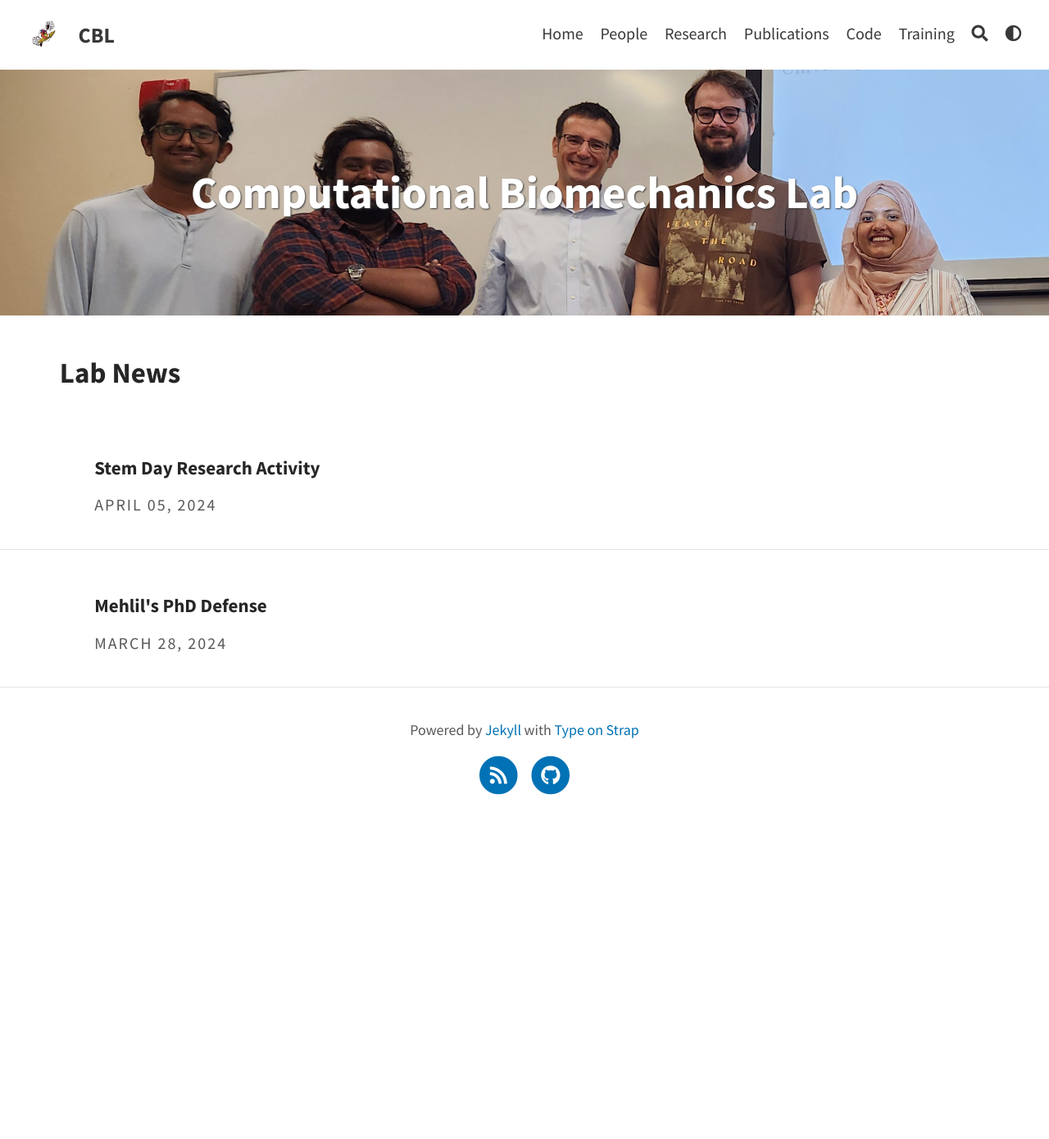
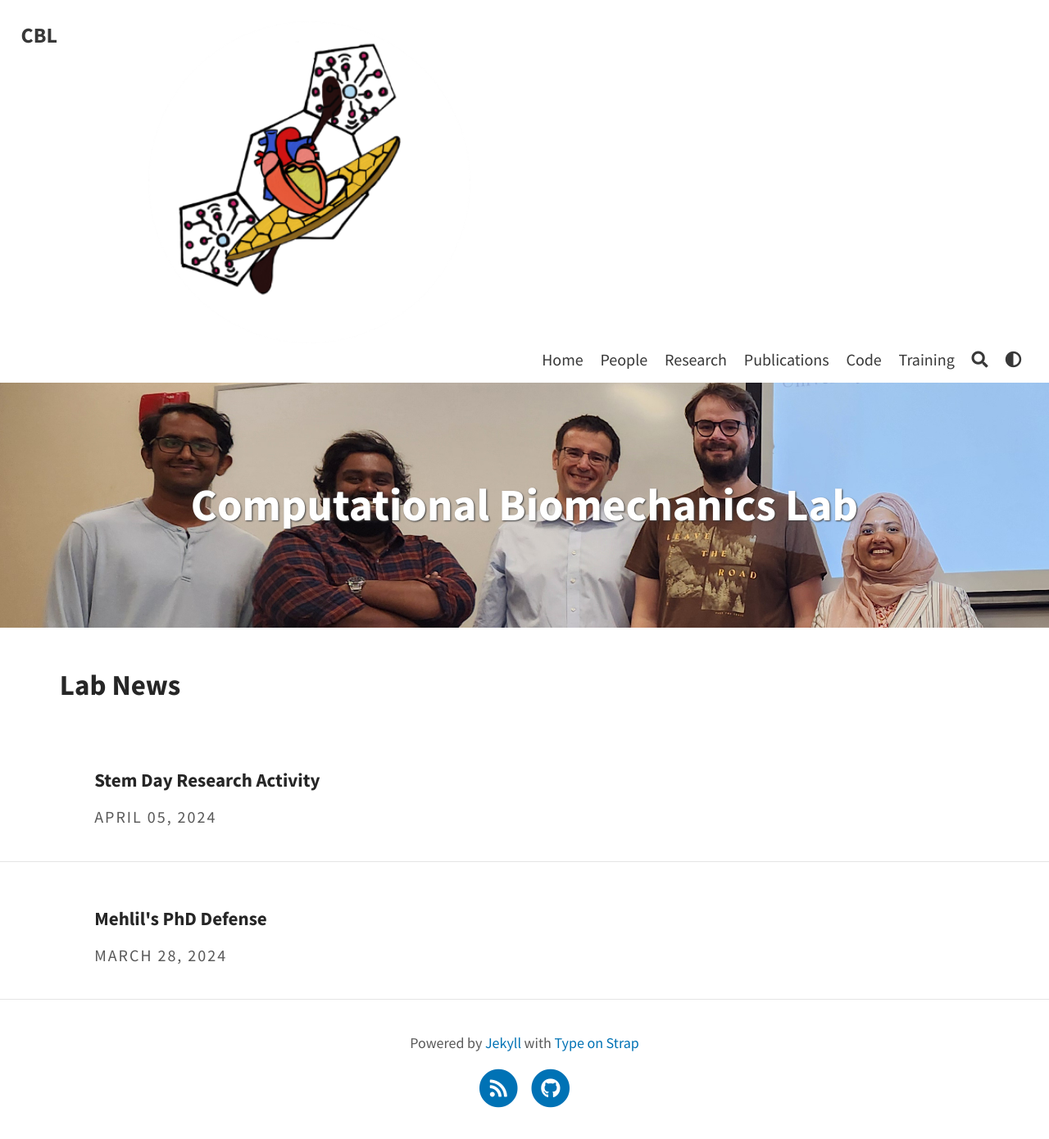
Before and after one commit to CBL-UCF/CBL-UCF.github.io, a Jekyll site: the page built from index.html, in a window 1280 px wide. Shown: the whole page at 82% size. Built offline with Jekyll 4.4.1, drawn with Linux system fonts in a browser that asks for light colours; a script that is not in the unit is left out; the list of posts is cut into pages by our own code; before the commit the page ends 1009 px from its top, so only the background shows below that.

Commit message:
Update navbar.liquid

```diff
--- a/_includes/default/navbar.liquid
+++ b/_includes/default/navbar.liquid
@@ -4,7 +4,7 @@
 	<div class="branding">
         {% if site.avatar %}
 		<a href="{{ '/' | relative_url }}">
-			<img alt="logo img" class="avatar" src="{{ site.avatar | relative_url }}" loading="lazy" />
+			<img src="../assets/img/logoavatarnew.png" width="50%" height="50%">
 		</a>
         {% endif %}
         <a class="site-title" aria-label="{{ site.title }}" href="{{ '/' | relative_url }}">
```
